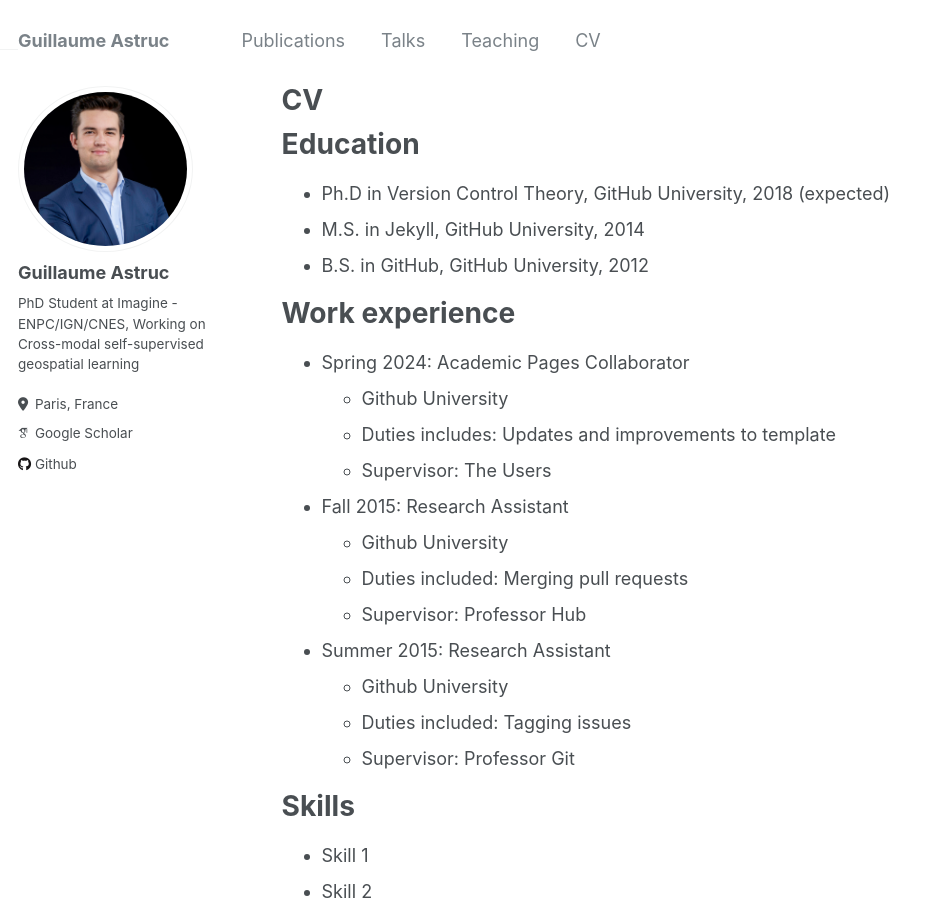
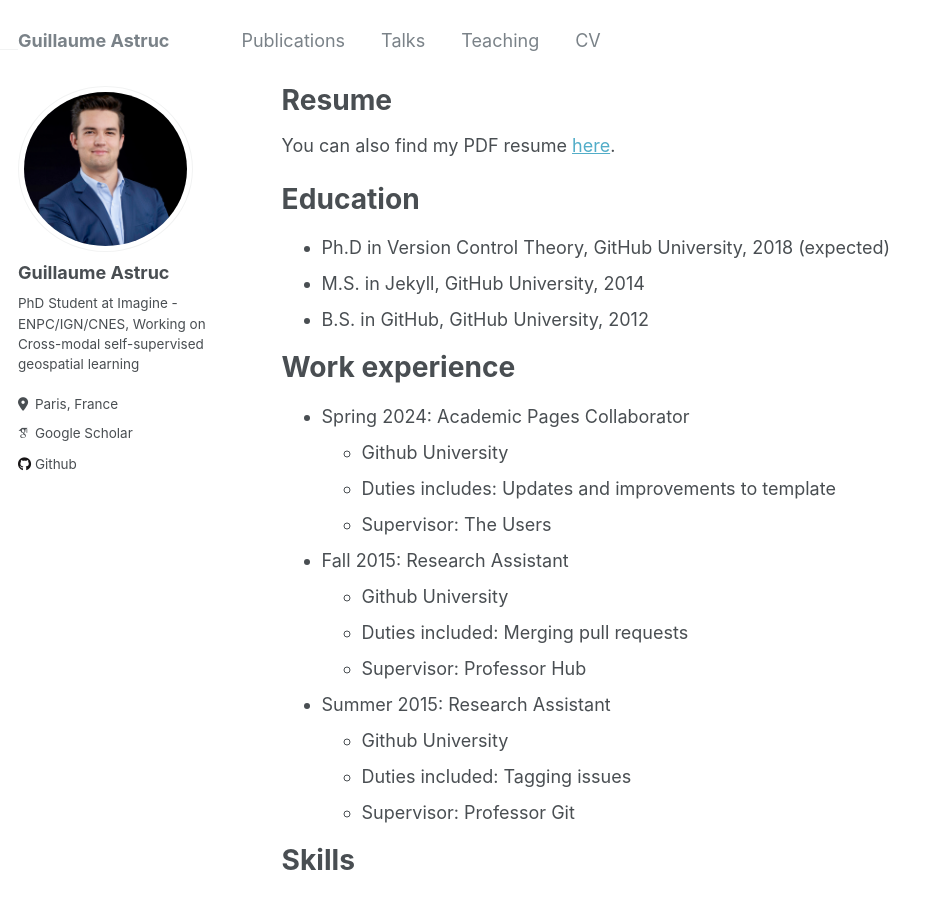
Before and after one commit to gastruc/gastruc.github.io, a Jekyll site: the page built from _pages/cv.md, in a window 1280 px wide and 900 px high. Shown: the whole window, without its empty margins (0-933 px from the left). Built offline with Jekyll 4.4.1, drawn with Linux system fonts in a browser that asks for light colours; some web fonts are replaced.

Commit message:
Update cv.md

```diff
--- a/_pages/cv.md
+++ b/_pages/cv.md
@@ -1,13 +1,15 @@
 ---
 layout: archive
-title: "CV"
-permalink: /cv/
+title: "Resume"
+permalink: /resume/
 author_profile: true
 redirect_from:
   - /resume
 ---
 
 {% include base_path %}
+
+You can also find my PDF resume [here](files/resume.pdf).
 
 Education
 ======
```
